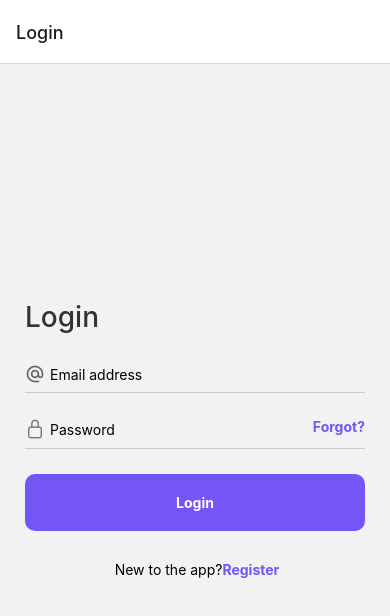
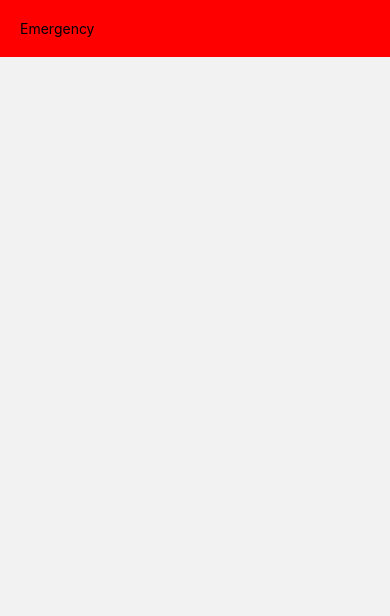
Before and after one commit to e-yang08/ilLuSIonOfgReaTNesS, a React Native app in the folder AwesomeProject/: screen /Main in a window 390 px wide. Shown: the top 616 px of the page. Built offline with nearby package versions, Linux system fonts and the light colour scheme.

Commit message:
Add main page

```diff
--- a/AwesomeProject/App.js
+++ b/AwesomeProject/App.js
@@ -4,17 +4,21 @@ import LoginPage from './pages/UserAuthentication/LogIn';
 import RegistrationPage from './pages/UserAuthentication/SignUp';
 import { NavigationContainer } from '@react-navigation/native';
 import { createStackNavigator } from "@react-navigation/stack";
+import MainPage from './pages/Main/main_page';
 //import { PaperProvider } from "react-native-paper";
 
 export default function App() {
   const AppStack = createStackNavigator();
   return (
     <NavigationContainer>
-      <AppStack.Navigator>
+      <AppStack.Navigator
+        screenOptions={{
+          headerShown:false,
+      }}>
         <AppStack.Screen name='Login' component={LoginPage}/>
-        <AppStack.Screen name='Register' component={RegistrationPage}/>
+        <AppStack.Screen name='Register' component={RegistrationPage} />
+        <AppStack.Screen name="Main" component={MainPage} />
       </AppStack.Navigator>
-
     </NavigationContainer>
   )
 
--- /dev/null
+++ b/AwesomeProject/pages/Main/main_page.js
@@ -0,0 +1,28 @@
+import { Text, View, SafeAreaView, TouchableWithoutFeedback } from "react-native"
+import React, { useState, useRef } from 'react';
+export default function MainPage({ navigation }) {
+    const [isPressed, setIsPressed] = useState(false);
+    const pressTimeout = useRef(null);
+    const handlePressIn = () => {
+        pressTimeout.current = setTimeout(() => {
+        setIsPressed(true);
+        }, 3000); // 3000 milliseconds (3 seconds)
+    };
+    const handlePressOut = () => {
+        clearTimeout(pressTimeout.current);
+        if (isPressed) {
+            // Handle long press action here
+            console.log('Button was long-pressed!');
+            setIsPressed(false);
+        }
+    };
+    return (
+        <SafeAreaView>
+    <TouchableWithoutFeedback onPressIn={handlePressIn} onPressOut={handlePressOut}>
+      <View style={{ padding: 20, backgroundColor: isPressed ? 'green' : 'red' }}>
+        <Text>Emergency</Text>
+      </View>
+    </TouchableWithoutFeedback>
+        </SafeAreaView>
+    )
+}
--- a/AwesomeProject/pages/UserAuthentication/LogIn.js
+++ b/AwesomeProject/pages/UserAuthentication/LogIn.js
@@ -20,7 +20,7 @@ export default function LoginPage({ navigation }) {
         </Text>
         <InputField label={'Email address'} icon={<MaterialIcons name='alternate-email' size={20} color='#666'style={{marginRight:5}}/>} keyboardType={'email-address'} value={email} onChangeFunc={(text)=>setEmail(text)}/>
         <InputField label={'Password'} icon={<Ionicons name='lock-closed-outline' size={20} color='#666'style={{marginRight:5}}/>} inputType={'password'} fieldButtonLabel={'Forgot?'} value={password} onChangeFunc={(text)=>setPassword(text)}/>
-        <TouchableOpacity style={{backgroundColor:'#7455f6', padding:20, borderRadius:10, marginBottom:30}} /*onPress={onPressLogin}*/>
+        <TouchableOpacity style={{backgroundColor:'#7455f6', padding:20, borderRadius:10, marginBottom:30}} onPress={()=>{navigation.navigate("Main")}}>
             <Text style={{textAlign:'center', fontWeight:700, color:'#FFF'}}>Login</Text>
         </TouchableOpacity>
 
```
